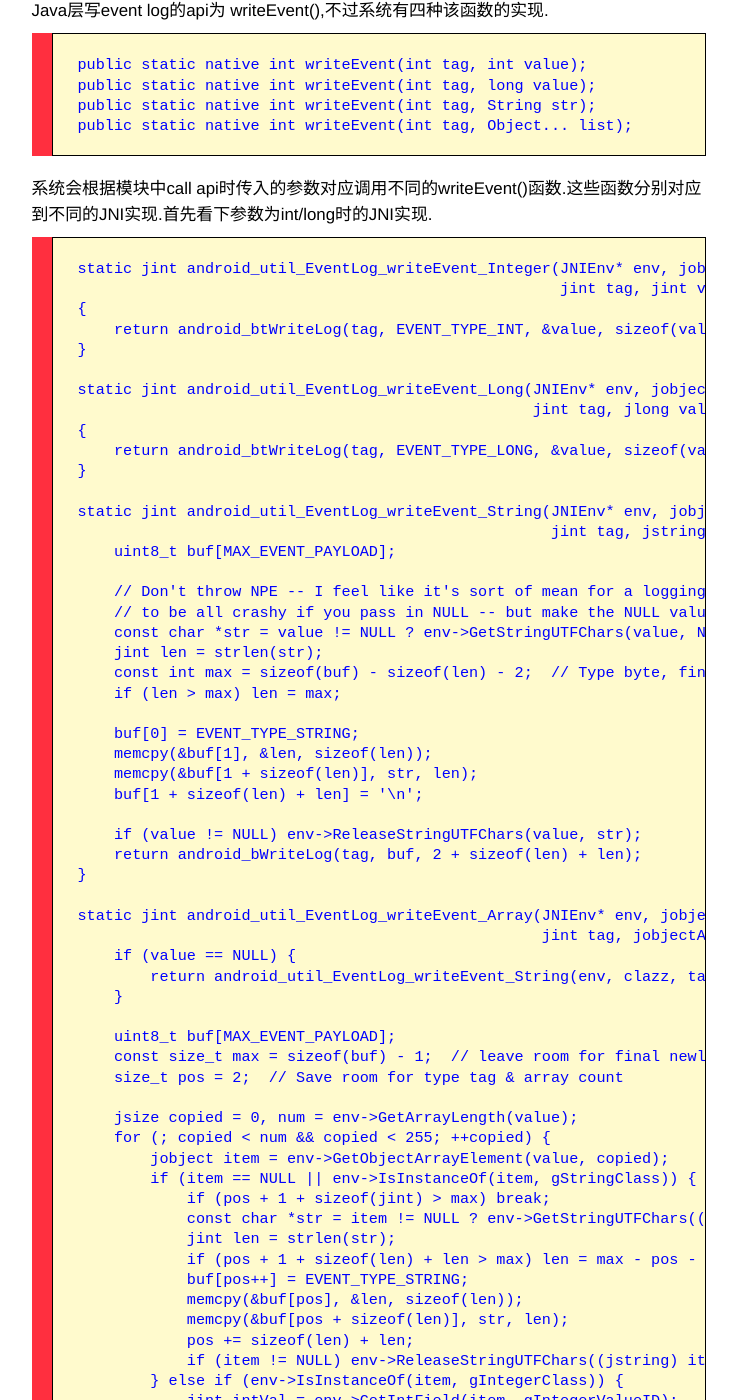
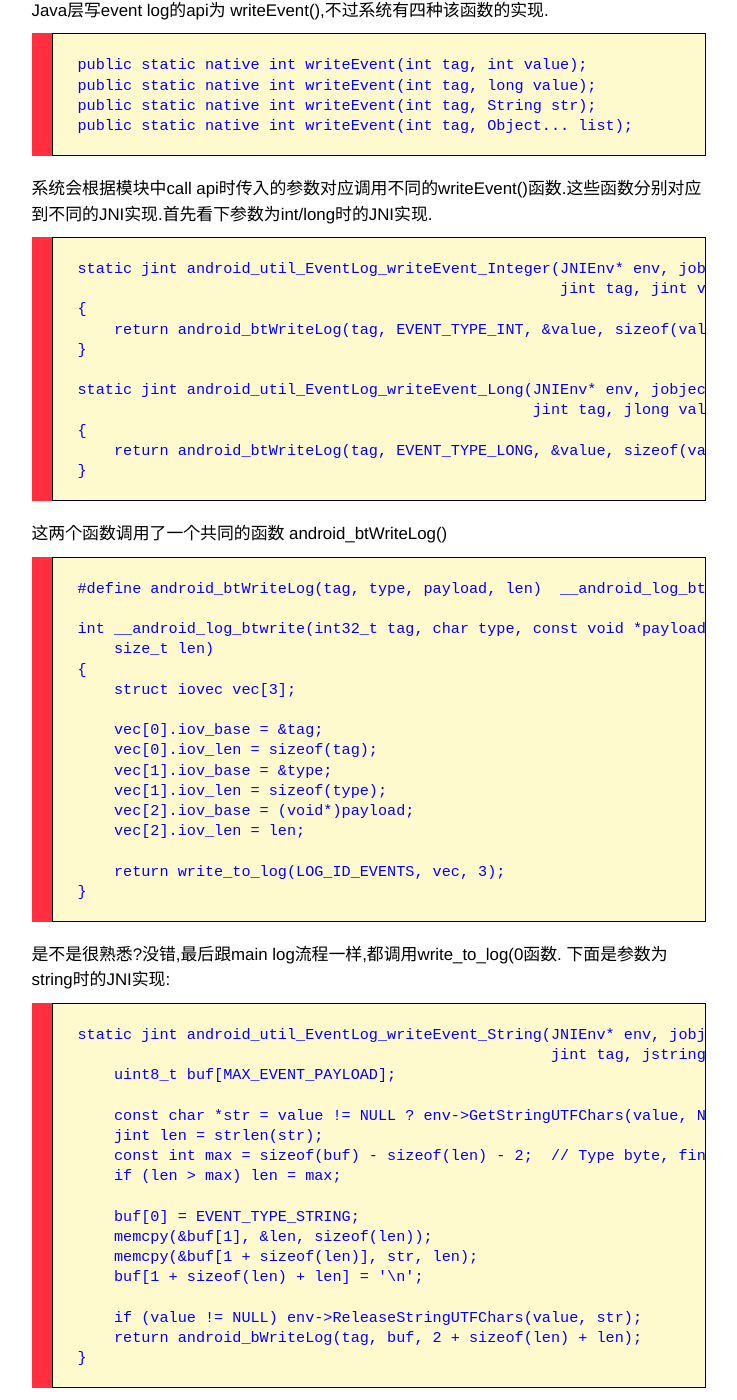
Before and after one commit to byrlx/byrlx.github.io, a Jekyll site: the page built from _posts/2013-07-13-Android-Log-系统之-liblog.md, in a window 1280 px wide and 1400 px high, scrolled down 5027 px. Shown: the whole window, without its empty margins (271-1008 px from the left). Built offline with Jekyll 4.4.1, drawn with Linux system fonts in a browser that asks for light colours; Markdown is read by kramdown in place of the engine named in the settings; some of the changed text lies outside the part shown.

Commit message:
modify post

```diff
--- a/_posts/2013-07-13-Android-Log-系统之-liblog.md
+++ b/_posts/2013-07-13-Android-Log-系统之-liblog.md
@@ -231,12 +231,31 @@ Java层写event log的api为 writeEvent(),不过系统有四种该函数的实
 	    return android_btWriteLog(tag, EVENT_TYPE_LONG, &value, sizeof(value));
 	}
 
+这两个函数调用了一个共同的函数 android_btWriteLog()
+
+	#define android_btWriteLog(tag, type, payload, len)  __android_log_btwrite(tag, type, payload, len)
+
+	int __android_log_btwrite(int32_t tag, char type, const void *payload,
+	    size_t len)
+	{
+	    struct iovec vec[3];
+
+	    vec[0].iov_base = &tag;
+	    vec[0].iov_len = sizeof(tag);
+	    vec[1].iov_base = &type;
+	    vec[1].iov_len = sizeof(type);
+	    vec[2].iov_base = (void*)payload;
+	    vec[2].iov_len = len;
+
+	    return write_to_log(LOG_ID_EVENTS, vec, 3);
+	}
+
+是不是很熟悉?没错,最后跟main log流程一样,都调用write_to_log(0函数. 下面是参数为string时的JNI实现:
+
 	static jint android_util_EventLog_writeEvent_String(JNIEnv* env, jobject clazz,
 	                                                    jint tag, jstring value) {
 	    uint8_t buf[MAX_EVENT_PAYLOAD];
 
-	    // Don't throw NPE -- I feel like it's sort of mean for a logging function
-	    // to be all crashy if you pass in NULL -- but make the NULL value explicit.
 	    const char *str = value != NULL ? env->GetStringUTFChars(value, NULL) : "NULL";
 	    jint len = strlen(str);
 	    const int max = sizeof(buf) - sizeof(len) - 2;  // Type byte, final newline
@@ -251,11 +270,26 @@ Java层写event log的api为 writeEvent(),不过系统有四种该函数的实
 	    return android_bWriteLog(tag, buf, 2 + sizeof(len) + len);
 	}
 
+该函数把type,string长度,string都放到了同一个buffer中,然后call android_bWriteLog()
+
+	int __android_log_bwrite(int32_t tag, const void *payload, size_t len)
+	{
+	    struct iovec vec[2];
+
+	    vec[0].iov_base = &tag;
+	    vec[0].iov_len = sizeof(tag);
+	    vec[1].iov_base = (void*)payload;
+	    vec[1].iov_len = len;
+
+	    return write_to_log(LOG_ID_EVENTS, vec, 2);
+	}
+
+该函数与__android_log_bwrite的不同是后者是把type(int/long)跟payload分开的,而该函数放到了一起.
+
+writeEvent的第四种形式:写入的是int/long/string的组合体,则会循环遍历该组合,转换成格式化字符串放到同一个buffer中.
+
 	static jint android_util_EventLog_writeEvent_Array(JNIEnv* env, jobject clazz,
 	                                                   jint tag, jobjectArray value) {
-	    if (value == NULL) {
-	        return android_util_EventLog_writeEvent_String(env, clazz, tag, NULL);
-	    }
 
 	    uint8_t buf[MAX_EVENT_PAYLOAD];
 	    const size_t max = sizeof(buf) - 1;  // leave room for final newline
@@ -300,3 +334,5 @@ Java层写event log的api为 writeEvent(),不过系统有四种该函数的实
 	    buf[pos++] = '\n';
 	    return android_bWriteLog(tag, buf, pos);
 	}
+
+最后同样是调用函数 android_bWriteLog()
```
